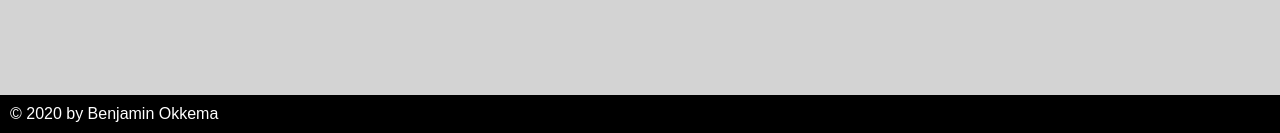
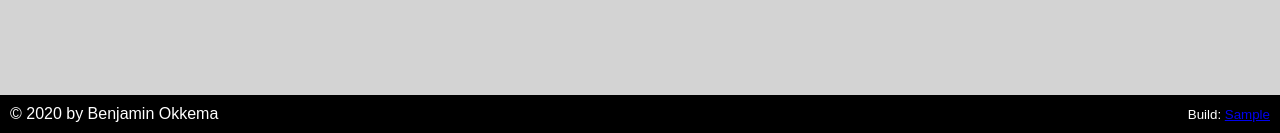
Before and after one commit to cptchloroplast/blog, a Flask app: template app/templates/post.html in a window 1280 px wide. Shown: the part 667-800 px from the top of the page. Run offline with Flask 2, Linux system fonts and the light colour scheme; the template is opened without the code that fills it: most values are stand-ins (such as "Sample title", 1, 10 or a date in 2020); parts of the project's set-up code (start-up, migrations or seed data) failed here and were passed over; some libraries are stand-ins or nearby versions; some web fonts are replaced.

Commit message:
add build info in footer

```diff
--- a/app/config.py
+++ b/app/config.py
@@ -42,6 +42,7 @@ class ProductionConfig(Config):
             }
         }
     }
+    COMMIT_SHA = os.getenv('COMMIT_SHA')
 
 class TestingConfig(Config):
     FLASK_ENV = 'testing'
--- a/app/static/css/theme.css
+++ b/app/static/css/theme.css
@@ -328,3 +328,10 @@ textarea {
 	padding: 10px;
 	font-family: sans-serif;
 }
+
+#footer {
+	display: flex;
+	justify-content: space-between;
+	align-items: center;
+	flex-wrap: wrap;
+}
--- a/app/templates/_base.html
+++ b/app/templates/_base.html
@@ -90,7 +90,15 @@
 				</form>
 			</div>
 		</div>
-		<div id="footer">&copy; 2020 by Benjamin Okkema</div>
+		<div id="footer">
+			<div id="copyright">&copy; 2020 by Benjamin Okkema</div>
+			{% if build %}
+			<small id="build">
+				<span>Build: </span>
+				<a href="{{ data['repo'] + build }}" target="_blank">{{ build[:7] }}</a>
+			</small>
+			{% endif %}
+		</div>
 		<div id="toast">
 			<i id="toast-icon"></i>
 			<span id="toast-text"></span>
--- a/app/utils.py
+++ b/app/utils.py
@@ -10,10 +10,12 @@ def render_view(template: str, **kwargs):
     with open(current_app.config['TEMPLATE_DATA']) as data_file:
         data = json.load(data_file)
         subscribe_form = SubscribeForm()
+        build = current_app.config.get('COMMIT_SHA')
         return render_template(
             template,
             data=data,
             subscribe=subscribe_form,
+            build=build,
             **kwargs
         )
 
--- a/cloudbuild.yaml
+++ b/cloudbuild.yaml
@@ -30,5 +30,7 @@ steps:
   - '--platform'
   - 'managed'
   - '--allow-unauthenticated'
+  - '--set-env-vars'
+  - 'COMMIT_SHA=$COMMIT_SHA'
 images:
 - 'gcr.io/$PROJECT_ID/blog'
--- a/data.json
+++ b/data.json
@@ -1,4 +1,5 @@
 {
+	"repo": "https://github.com/cptchloroplast/blog/commit/",
 	"projects": [],
 	"bio": [
 		{
```
